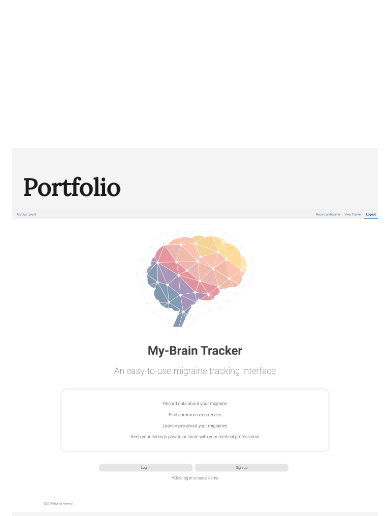
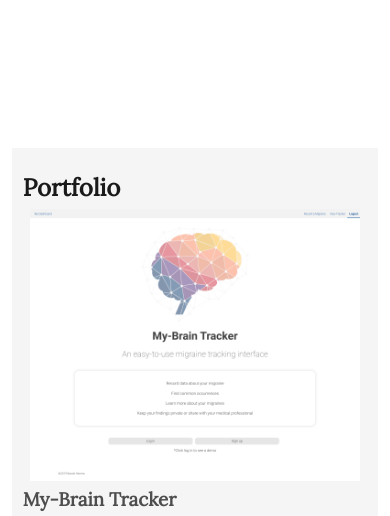
Before and after one commit to brandiherrera/portfolio, a plain HTML site: page index.html in a window 390 px wide. Shown: the part 118-634 px from the top of the page. Drawn offline with nearby package versions, Linux system fonts and the light colour scheme.

Commit message:
adjusted mobile image padding

```diff
--- a/index.css
+++ b/index.css
@@ -155,6 +155,11 @@ li {
         font-size: 14px;
         line-height: 20px;
     }
+    #portfolio-listing > #listing-pic, #portfolio-listing > #listing-pic-m {
+        padding-right: 5%;
+        padding-left: 5%;
+        /* width: 90%; */
+    }
     .main {
         padding-right: 3%;
         padding-left: 3%;
```
